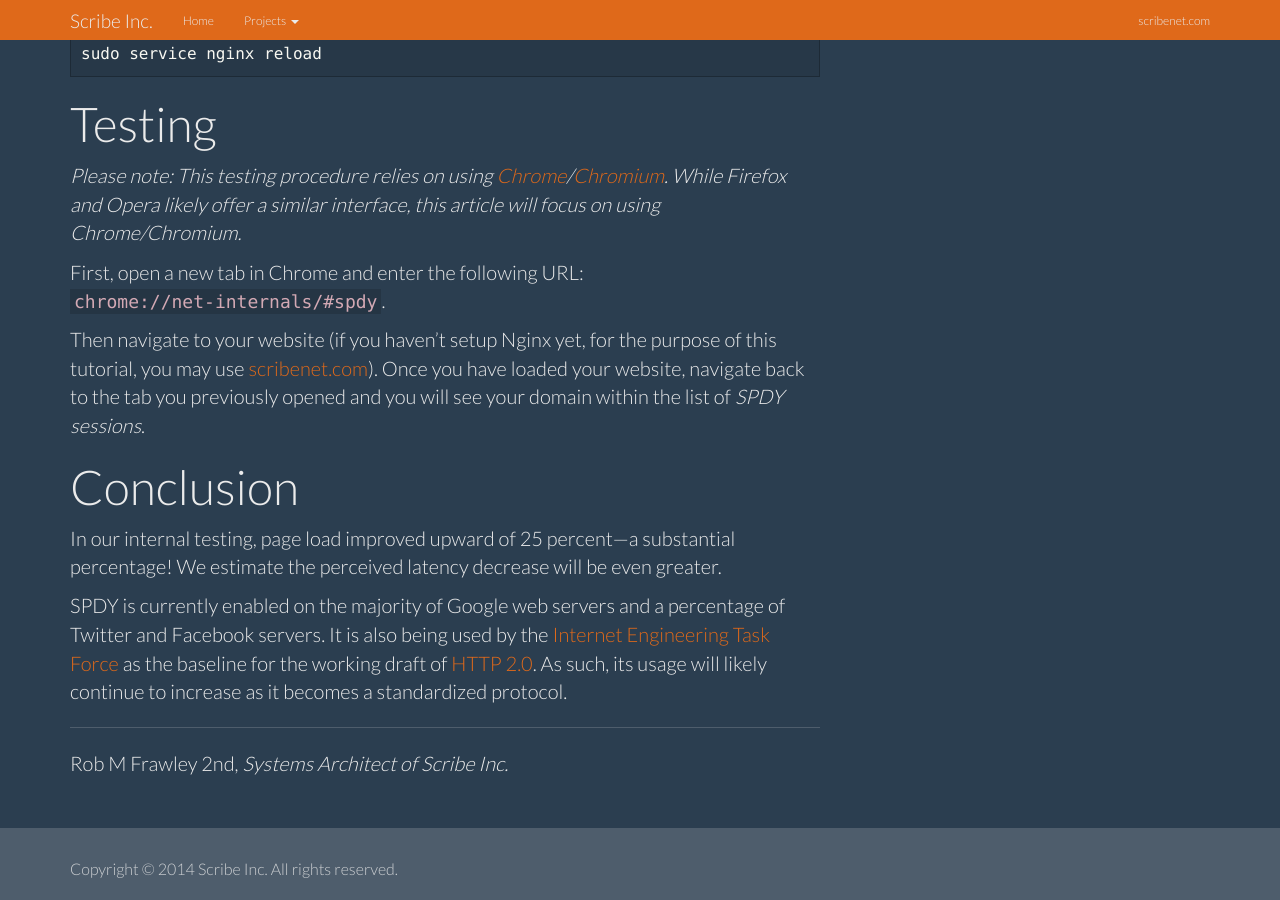
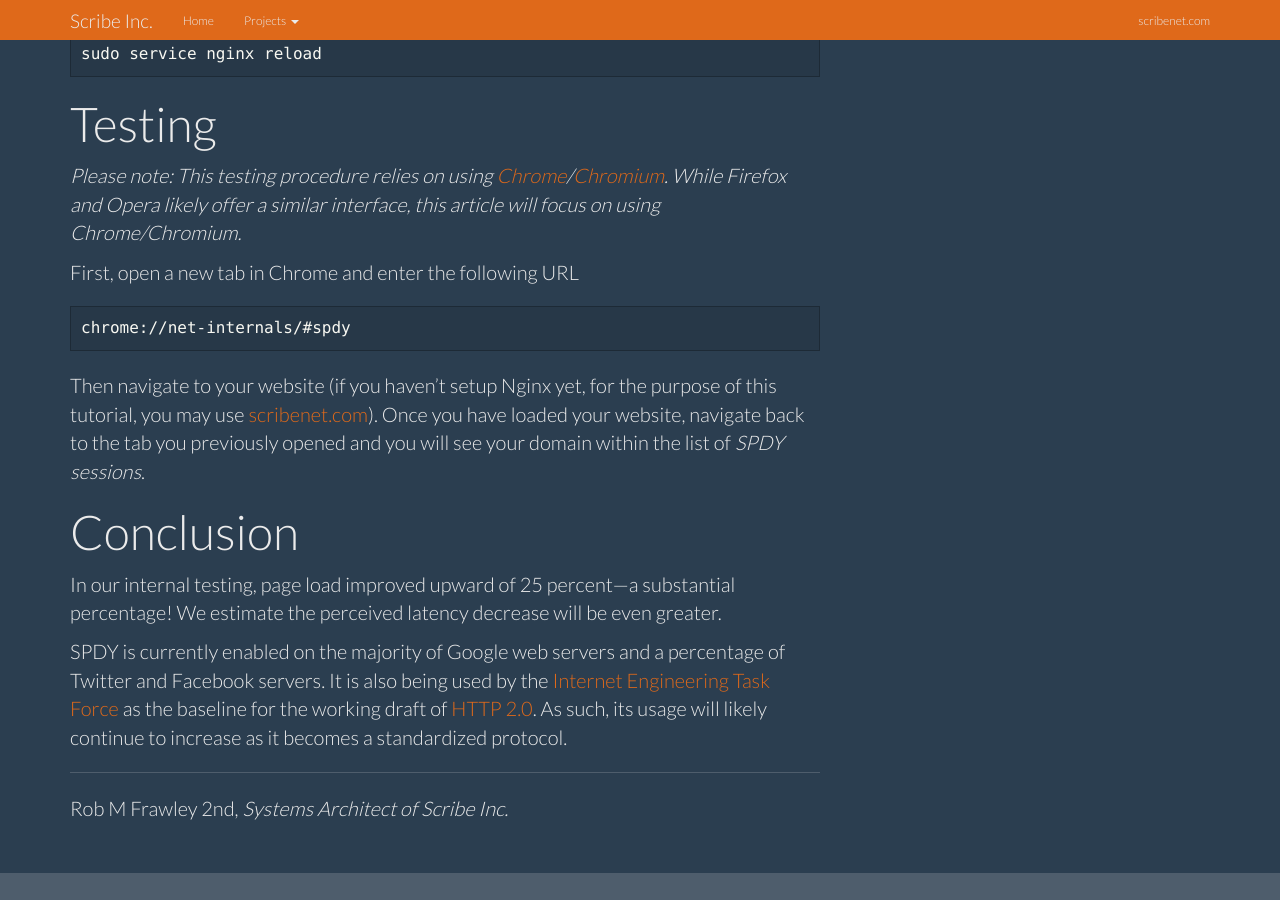
Before and after one commit to scribenet/scribenet.github.io, a Jekyll site: the page built from _posts/2014-05-28-spdy.md, in a window 1280 px wide and 900 px high, scrolled down 2215 px. Built offline with Jekyll 4.4.1, drawn with Linux system fonts in a browser that asks for light colours; nearby versions of some CDN libraries; Markdown is read by kramdown in place of the engine named in the settings.

````diff
--- a/_posts/2014-05-28-spdy.md
+++ b/_posts/2014-05-28-spdy.md
@@ -59,7 +59,11 @@ sudo service nginx reload
 
 *Please note: This testing procedure relies on using [Chrome](https://www.google.com/chrome/browser/)/[Chromium](http://www.chromium.org/). While Firefox and Opera likely offer a similar interface, this article will focus on using Chrome/Chromium.*
 
-First, open a new tab in Chrome and enter the following URL: `chrome://net-internals/#spdy`.
+First, open a new tab in Chrome and enter the following URL
+
+```
+chrome://net-internals/#spdy
+```
 
 Then navigate to your website (if you haven't setup Nginx yet, for the purpose of this tutorial, you may use [scribenet.com](https://scribenet.com/)). Once you have loaded your website, navigate back to the tab you previously opened and you will see your domain within the list of *SPDY sessions*.
 
````
